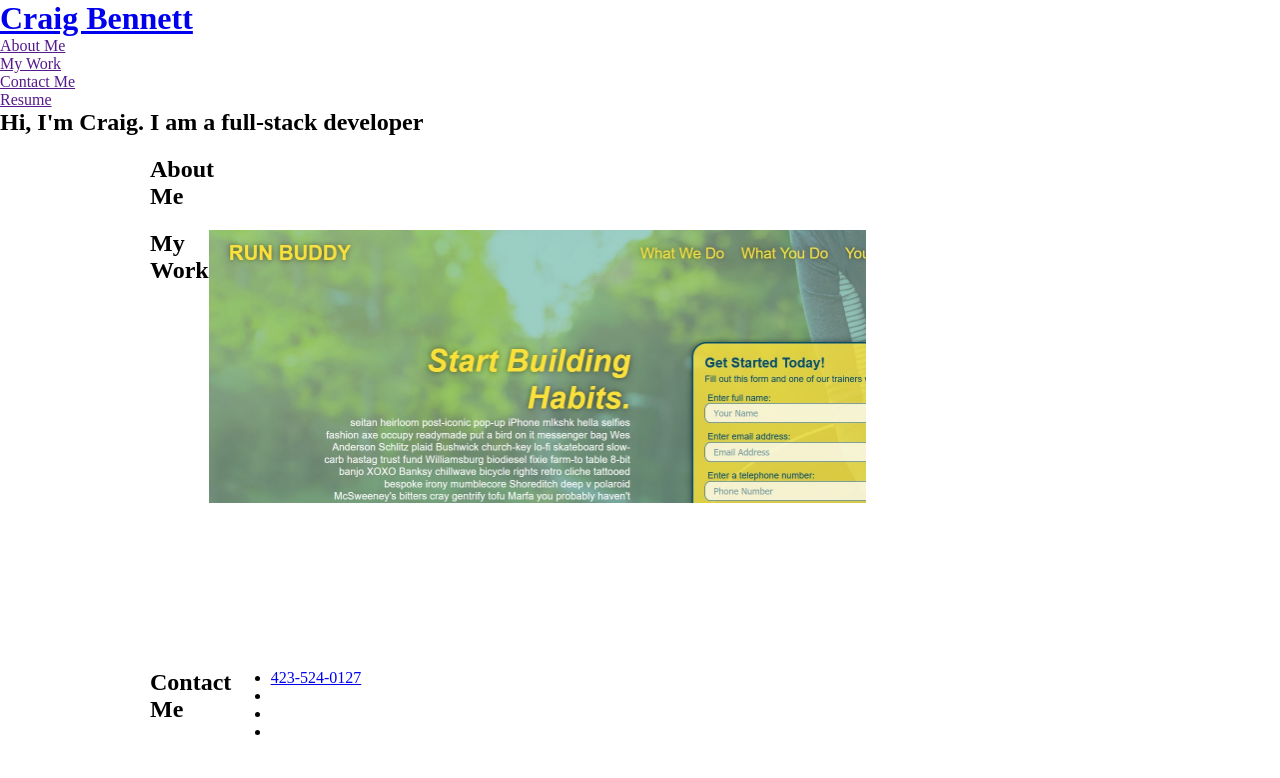
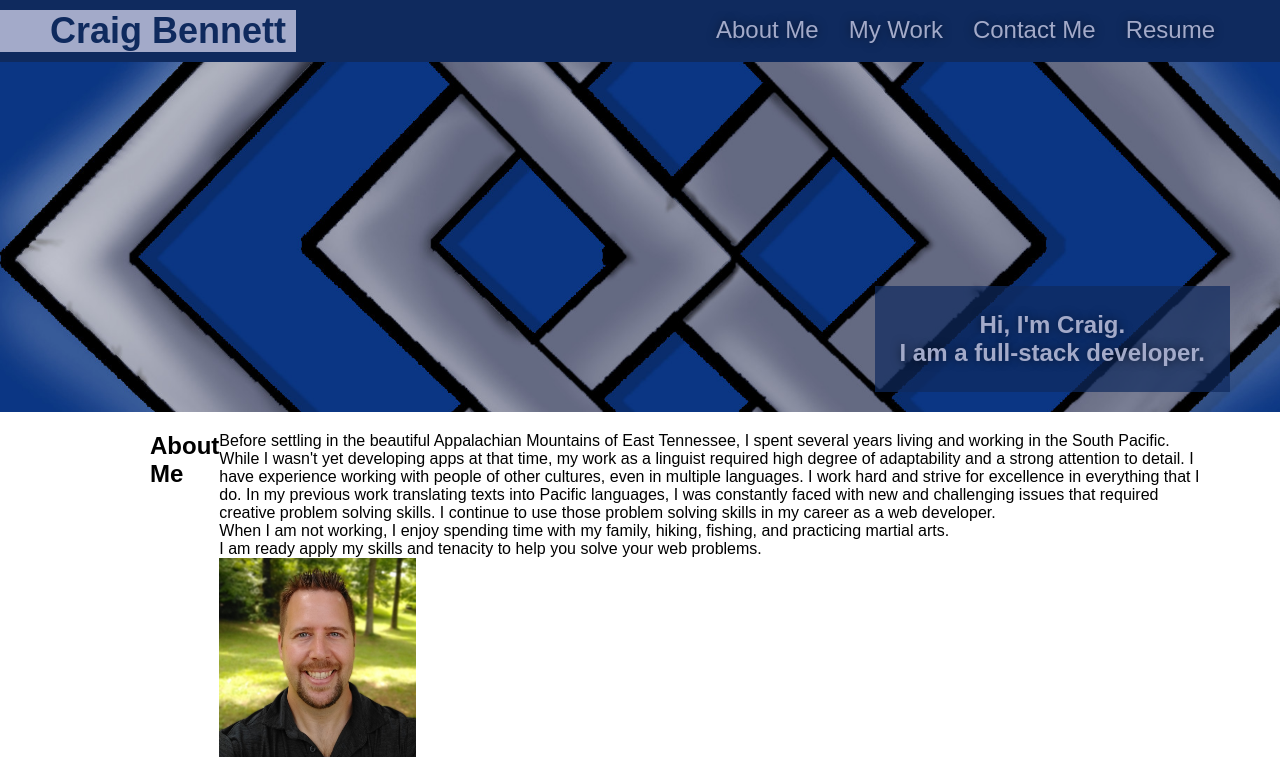
Before and after one commit to Craig5117/craigbennett, a plain HTML site: page index.html in a window 1280 px wide. Shown: the top 778 px of the page. Drawn offline with Linux system fonts and the light colour scheme.

Commit message:
added header, hero, and text to about

```diff
--- a/assets/css/style.css
+++ b/assets/css/style.css
@@ -5,20 +5,25 @@
     box-sizing: border-box;
 }
 
+:root {
+    --primary-color: #0f2a5e;
+    --secondary-color: #a3aac9;
+    /*--tertiary-color: ;*/
+}
 /*General styles*/
 
 body {
-
+    font-family: Arial, Helvetica, sans-serif;
 }
 
-.about, .work, .contact {
+
+
+#about, #work, #contact {
     margin: 20px 75px 20px 150px;
     display: flex;
-
-
 }
 
-.about h2, .work h2, .contact h2 {
+#about h2, #work h2, #contact h2 {
 
     width: 30%;
 
@@ -26,9 +31,98 @@ body {
 
 /*Header styles*/
 
+header {
+    padding: 10px 50px 10px  0;
+    background-color:  var(--primary-color);
+    display: flex;
+    justify-content: space-between;
+    align-items: center;
+    flex-wrap: wrap;
+     /*I think this is for Safari users
+    position: -webkit-sticky;*/
+    position: sticky;
+    top: 0;
+    z-index: 9999;
+}
+
+header h1{
+    background-color: var(--secondary-color);
+    padding-left: 50px;
+    padding-right: 10px;
+    font-size: 36px;
+    font-weight: bold;
+}
+
+header h1:hover {
+    box-shadow: 0 0 10px rgba(255, 255, 255, 50%);
+}
+
+header a {
+    text-decoration: none;
+    color: var(--primary-color);
+}
+
+header a:hover {
+    text-shadow: 0 0 10px rgba(255, 255, 255, 50%);
+}
+
+header nav ul {
+    display: flex;
+    flex-wrap: wrap;
+    list-style: none;
+}
+
+header nav ul li {
+    margin: 5px;
+    border-bottom: 2px solid var(--primary-color);
+}
+
+header nav ul li:hover {
+    border-bottom: 2px solid var(--secondary-color);
+}
+
+header nav ul li a {
+    padding: 10px 10px;
+    color: var(--secondary-color);
+    font-size: 24px;
+
+    text-shadow: 0 0 10px rgba(0, 0, 0, 50%);
+}
+
+
+
 /*Hero styles*/
 
+#hero {
+    background-image: url("../images/portfolio-background-stretch.jpg");
+    background-size: cover;
+    height: 350px;
+    padding: 20px 50px;
+
+    display: flex;
+    justify-content: flex-end;
+    align-content: flex-end;
+    flex-wrap: wrap;
+    width: 100%;
+}
+
+#hero h2 {
+    color: var(--secondary-color);
+    background: rgba(15, 42, 94, 70%);
+    padding: 25px;
+    text-align: center;
+    text-shadow: 0 0 10px rgba(0, 0, 0, 50%);
+}
+
+
+
+
+
 /*About styles*/
+
+#about img {
+    width: 20%;
+}
 
 /*Work styles*/
 
--- a/index.html
+++ b/index.html
@@ -13,30 +13,32 @@
         </h1>
         <nav>
             <ul>
-                <li><a href="">About Me</a></li>
-                <li><a href="">My Work</a></li>
-                <li><a href="">Contact Me</a></li>
+                <li><a href="#about">About Me</a></li>
+                <li><a href="#work">My Work</a></li>
+                <li><a href="#contact">Contact Me</a></li>
                 <li><a href="">Resume</a></li>
             </ul>
         </nav>
     </header>
-    <section class="hero">
+    <section id="hero">
         <div>
-            <h2>Hi, I'm Craig. I am a full-stack developer</h2>
+            <h2>Hi, I'm Craig.<br /> I am a full-stack developer.</h2>
         </div>
     </section>
-    <section class="about">
+    <section id="about">
         <div>
             <h2>About Me</h2>
         </div>
         <div>
-            <p></p>
-            <p></p>
+            <p>Before settling in the beautiful Appalachian Mountains of East Tennessee, I spent several years living and working in the South Pacific. While I wasn't yet developing apps at that time, my work as a linguist required high degree of adaptability and a strong attention to detail. I have experience working with people of other cultures, even in multiple languages. I work hard and strive for excellence in everything that I do. In my previous work translating texts into Pacific languages, I was constantly faced with new and challenging issues that required creative problem solving skills. I continue to use those problem solving skills in my career as a web developer.</p>
+            <p>When I am not working, I enjoy spending time with my family, hiking, fishing, and practicing martial arts.</p>
+            <p>I am ready apply my skills and tenacity to help you solve your web problems.</p>
+            <img src="./assets/images/my-pic.jpg" alt="Craig Bennett">
         </div>
 
     </section>
     <!--Work Section (3x3 grid)-->
-    <section class="work">
+    <section id="work">
         <div>
             <h2>My Work</h2>
         </div>
@@ -53,7 +55,7 @@
         </div>
 
     </section>
-    <section class="contact">
+    <section id="contact">
         <div>
             <h2>Contact Me</h2>
         </div>
```
Also changed, not shown: assets/images/my-pic.jpg (added), assets/images/portfolio-background-blue-metallic.jpg (added), assets/images/portfolio-background-stretch-reflect.jpg (added), assets/images/portfolio-background-stretch.jpg (added).
